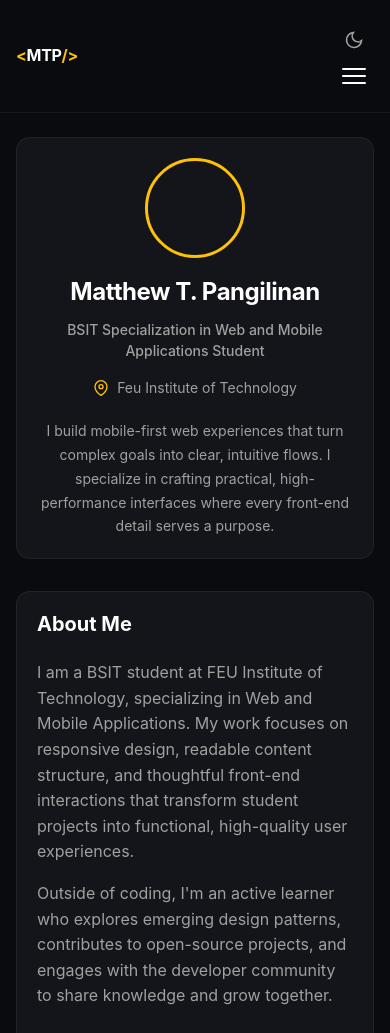
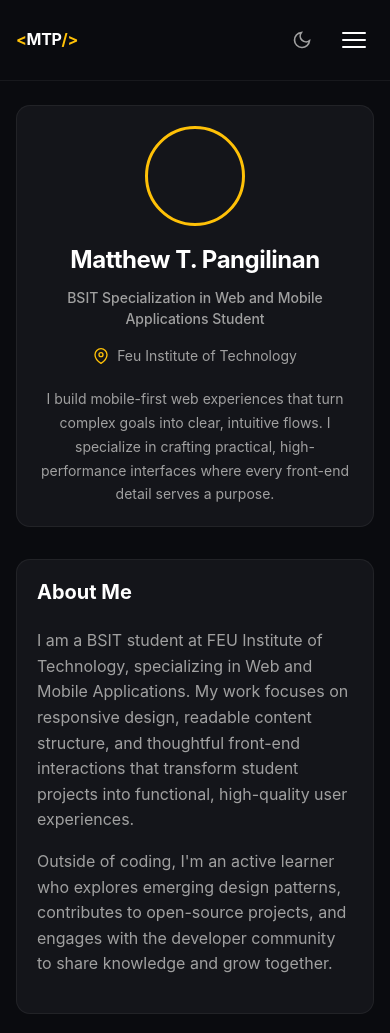
Before and after one commit to mtpangilinan-lgtm/Pangilinan_Matthew_Portfolio, a plain HTML site: page index.html in a window 390 px wide. Shown: the top 1033 px of the page. Drawn offline with Linux system fonts and the light colour scheme; grey boxes are pictures that could not be loaded.

Commit message:
newchanges

```diff
--- a/style.css
+++ b/style.css
@@ -214,6 +214,12 @@ a:hover {
 }
 
 /* Mobile Menu Toggle */
+.mobile-controls {
+    display: none;
+    align-items: center;
+    gap: 0.75rem;
+}
+
 .mobile-menu-toggle {
     display: none;
     flex-direction: column;
@@ -1069,6 +1075,10 @@ body.light-mode .header {
         display: none;
     }
 
+    .mobile-controls {
+        display: flex;
+    }
+
     .mobile-menu-toggle {
         display: flex;
     }
@@ -1107,6 +1117,10 @@ body.light-mode .header {
 
     .timeline-content {
         padding-left: 1.75rem;
+    }
+
+    .mobile-nav-link {
+        font-size: 1.5rem;
     }
 }
 
```
